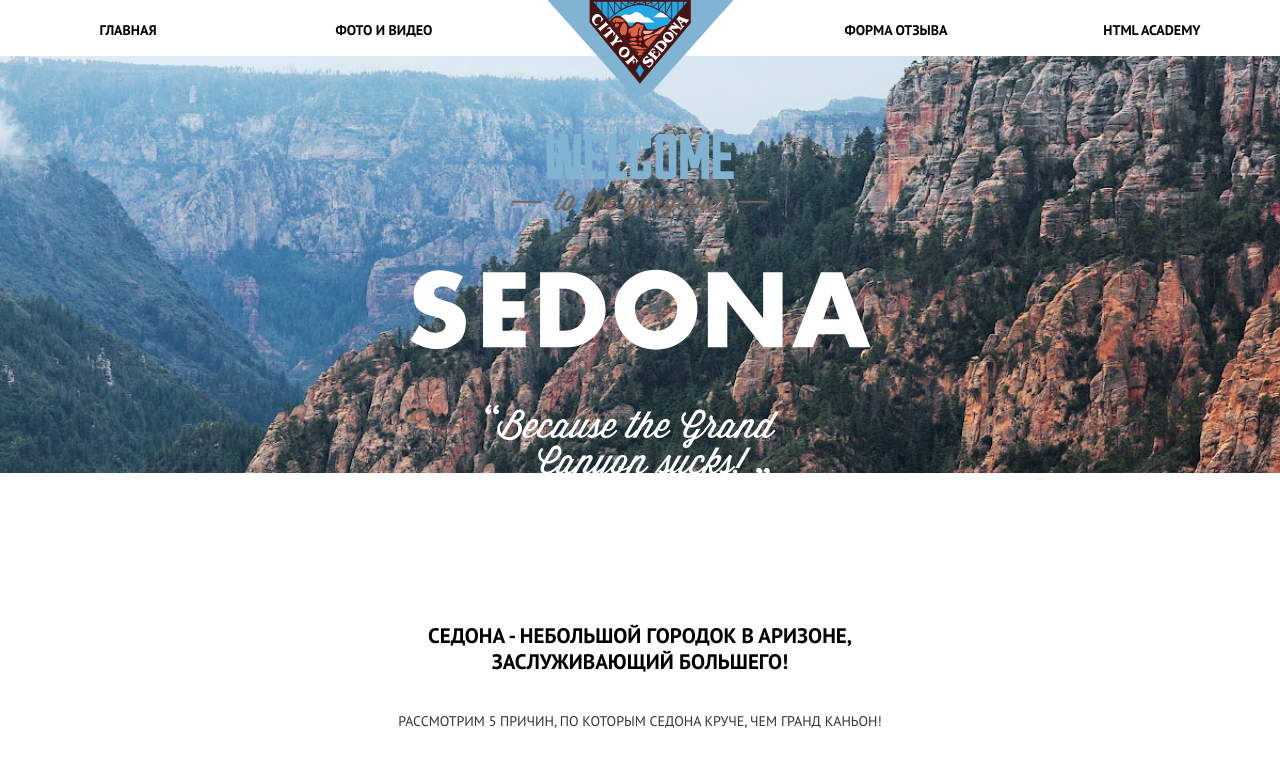
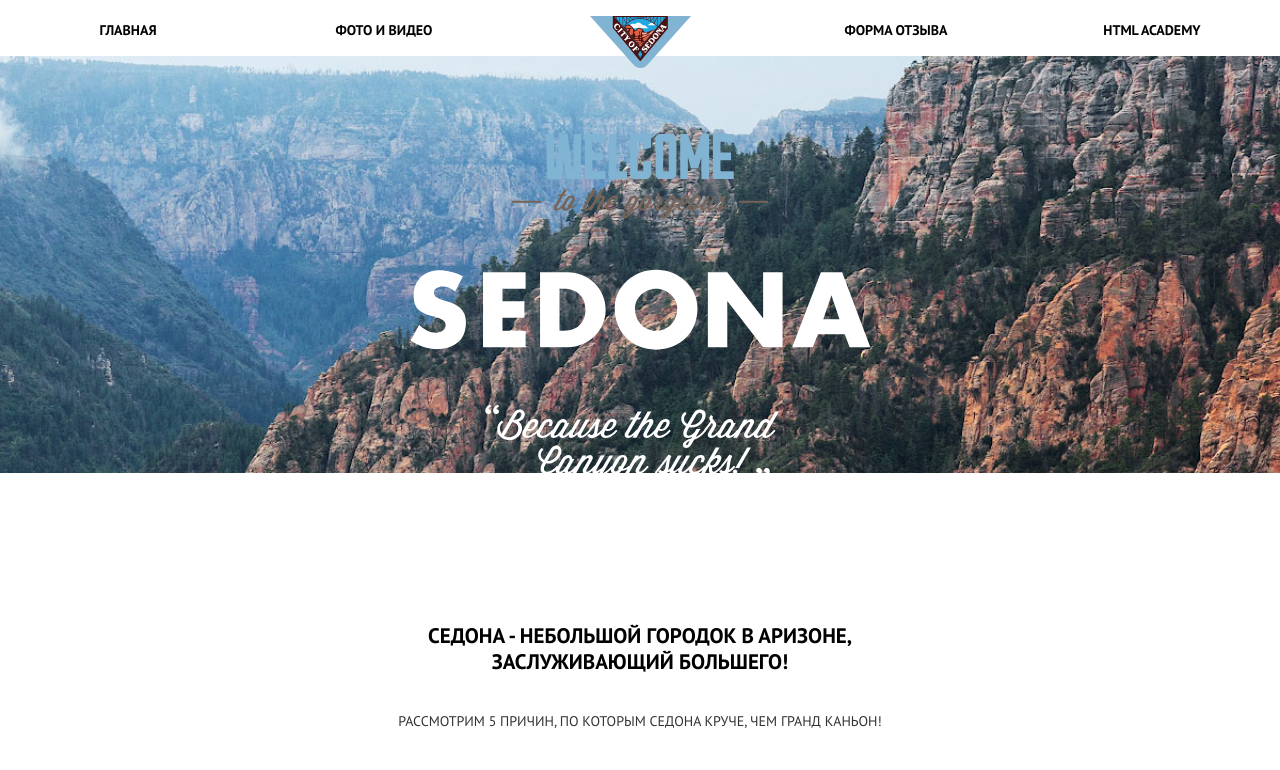
Before and after one commit to plum0302/111171-sedona-20, a website: page source/index.html in a window 1280 px wide. Shown: the top 770 px of the page. Drawn offline with nearby package versions, Linux system fonts and the light colour scheme; files that its build step writes are made by us from their sources.

Commit message:
начинает оптимизацию графики

```diff
--- a/source/index.html
+++ b/source/index.html
@@ -27,11 +27,9 @@
           </li>
           <li class="site-list__item site-list__item--logo">
             <a>
-              <picture>
-                <source media="(min-width: 1200px)" srcset="img/logo-sedona-desktop.svg">
-                <source media="(min-width: 768px)" srcset="img/logo-sedona-tablet.svg">
-                <img src="img/logo-sedona-mobile.svg" alt="sedona logo">
-              </picture>
+              <svg class="logo">
+                <use xlink:href="img/sprite.svg#icon-logo"></use>
+              </svg>
             </a>
           </li>
         </ul>
--- /dev/null
+++ b/source/sass/blocks/logo.scss
@@ -0,0 +1,8 @@
+.logo {
+  width: 101px;
+  height: 84px;
+}
+
+.logo svg use .logo__border {
+  display: none;
+}
--- a/source/sass/style.scss
+++ b/source/sass/style.scss
@@ -8,6 +8,7 @@
 @import "blocks/page-main.scss";
 @import "blocks/main-nav.scss";
 @import "blocks/site-list.scss";
+@import "blocks/logo.scss";
 @import "blocks/banner.scss";
 @import "blocks/reasons.scss";
 @import "blocks/reason.scss";
```
Also changed, not shown: source/img/sprite.svg (added).
